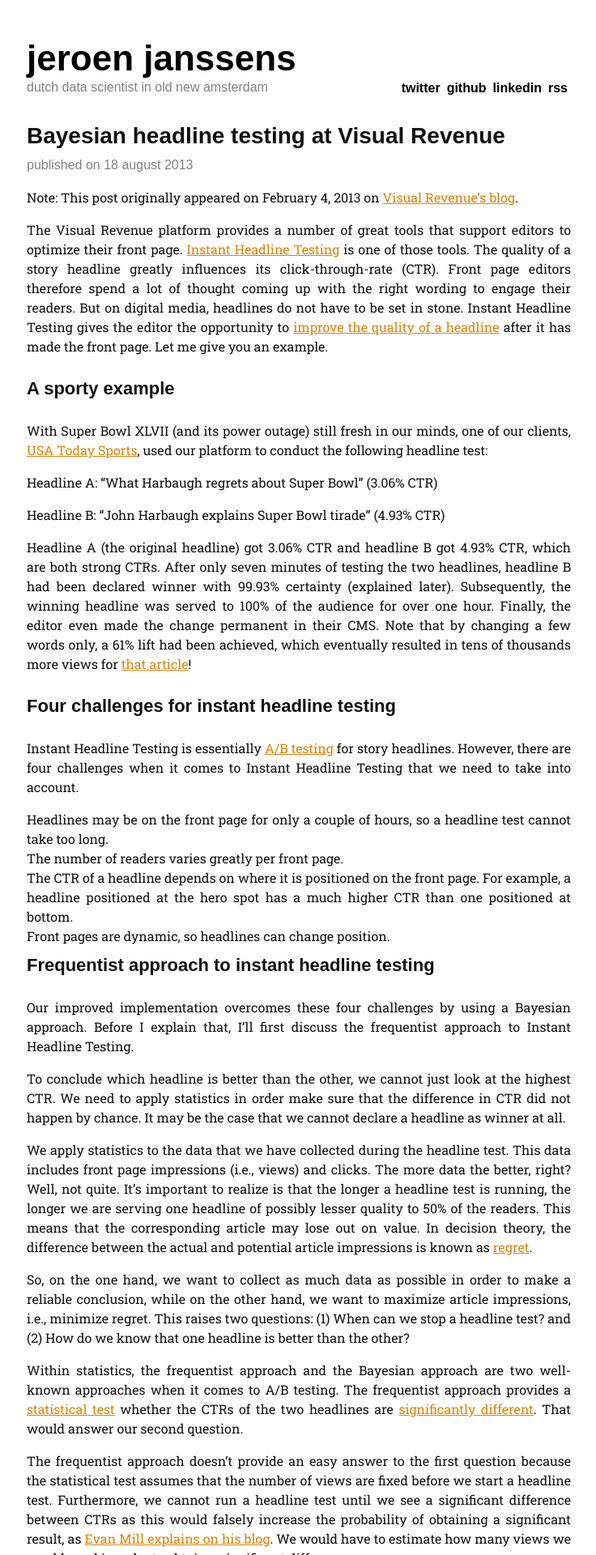
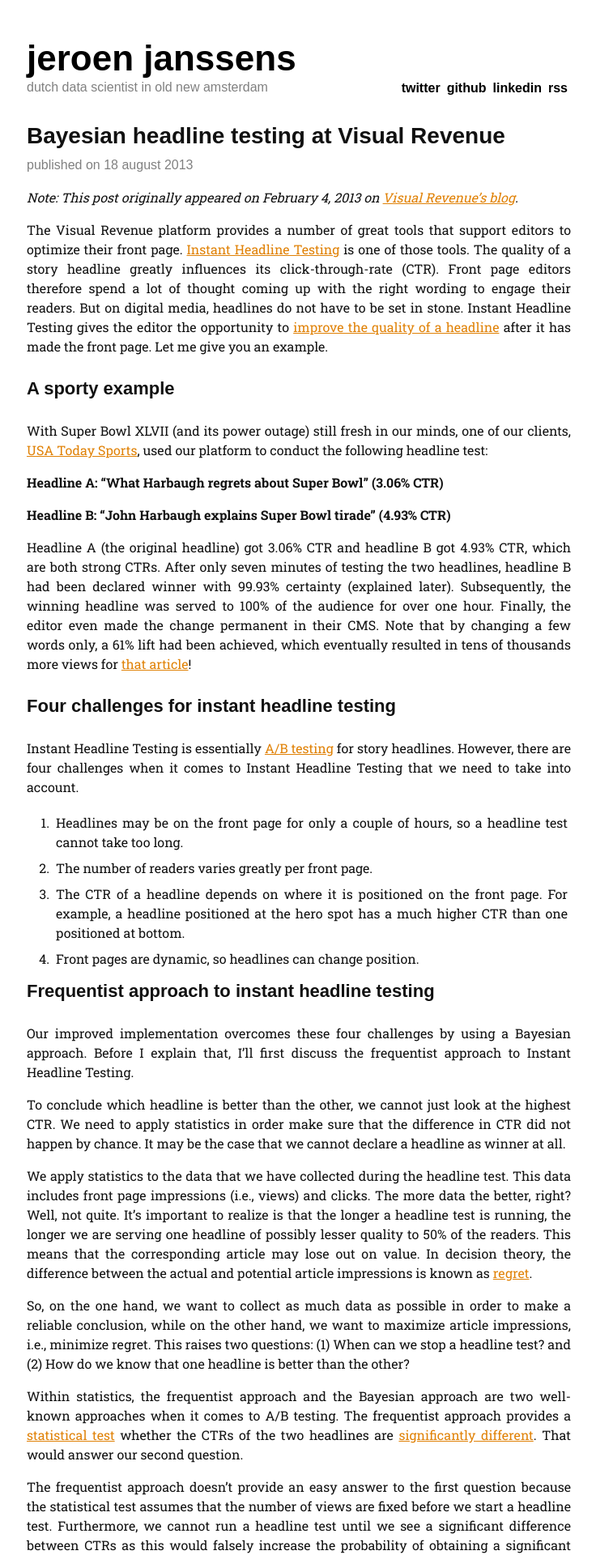
Before and after one commit to jeroenjanssens/jeroenjanssens.github.io, a Jekyll site: the page built from _posts/2013-08-18-bayesian-headline-testing-at-visual-revenue.markdown, in a window 1280 px wide. Shown: the top 1920 px of the page at 81% size, without its empty margins (271-1007 px from the left). Built offline with Jekyll 4.4.1, drawn with Linux system fonts in a browser that asks for light colours; some web fonts are replaced; Markdown is read by kramdown in place of the engine named in the settings.

Commit message:
update css

```diff
--- a/css/screen.css
+++ b/css/screen.css
@@ -75,12 +75,33 @@ html {
   line-height: 1.5em;
 }
 
-/* line 23, ../_sass/screen.sass */
+/* line 22, ../_sass/screen.sass */
+em {
+  font-style: italic;
+}
+
+/* line 25, ../_sass/screen.sass */
+strong {
+  font-weight: bold;
+}
+
+/* line 28, ../_sass/screen.sass */
+ol {
+  list-style-type: decimal;
+  list-style-position: outside;
+  margin-left: 2em;
+}
+/* line 32, ../_sass/screen.sass */
+ol > li {
+  padding: 0.25em;
+}
+
+/* line 35, ../_sass/screen.sass */
 html, body {
   height: 100%;
 }
 
-/* line 26, ../_sass/screen.sass */
+/* line 38, ../_sass/screen.sass */
 body {
   background-color: white;
   font-family: "Roboto Slab", "ff-tisa-web-pro", Georgia, Cambria, "Times New Roman", Times, serif;
@@ -88,41 +109,41 @@ body {
   color: #111111;
 }
 
-/* line 32, ../_sass/screen.sass */
+/* line 44, ../_sass/screen.sass */
 h1, h2, h3 {
   font-family: "Cabin Condensed", sans-serif;
   font-weight: 600;
 }
 
-/* line 36, ../_sass/screen.sass */
+/* line 48, ../_sass/screen.sass */
 h1 {
   font-size: 2.75em;
   line-height: 1.09091em;
 }
 
-/* line 39, ../_sass/screen.sass */
+/* line 51, ../_sass/screen.sass */
 h2 {
   font-size: 1.75em;
   line-height: 1.71429em;
 }
 
-/* line 42, ../_sass/screen.sass */
+/* line 54, ../_sass/screen.sass */
 h3 {
   font-size: 1.375em;
   line-height: 2.18182em;
 }
 
-/* line 45, ../_sass/screen.sass */
+/* line 57, ../_sass/screen.sass */
 p {
   margin: 1em 0;
 }
 
-/* line 48, ../_sass/screen.sass */
+/* line 60, ../_sass/screen.sass */
 a {
   color: #e08105;
 }
 
-/* line 51, ../_sass/screen.sass */
+/* line 63, ../_sass/screen.sass */
 #site {
   text-align: justify;
   width: 42em;
@@ -130,12 +151,12 @@ a {
   line-height: 1.5em;
 }
 
-/* line 57, ../_sass/screen.sass */
+/* line 69, ../_sass/screen.sass */
 #header {
   text-transform: lowercase;
   margin-bottom: 3em;
 }
-/* line 60, ../_sass/screen.sass */
+/* line 72, ../_sass/screen.sass */
 #header a {
   color: inherit;
   text-decoration: inherit;
@@ -164,7 +185,7 @@ a {
   color: #fa9b1e;
 }
 
-/* line 66, ../_sass/screen.sass */
+/* line 78, ../_sass/screen.sass */
 #description {
   position: relative;
   float: left;
@@ -172,12 +193,12 @@ a {
   color: gray;
 }
 
-/* line 72, ../_sass/screen.sass */
+/* line 84, ../_sass/screen.sass */
 #social {
   position: relative;
   float: right;
 }
-/* line 75, ../_sass/screen.sass */
+/* line 87, ../_sass/screen.sass */
 #social > ul {
   margin: 0;
   padding: 0;
@@ -208,25 +229,25 @@ a {
 #social > ul li.last {
   padding-right: 0;
 }
-/* line 77, ../_sass/screen.sass */
+/* line 89, ../_sass/screen.sass */
 #social > ul > li a {
   font-family: "Cabin Condensed", sans-serif;
   font-weight: 600;
 }
 
-/* line 81, ../_sass/screen.sass */
+/* line 93, ../_sass/screen.sass */
 .date {
   text-transform: lowercase;
   color: gray;
   font-family: "Cabin Condensed", sans-serif;
 }
 
-/* line 86, ../_sass/screen.sass */
+/* line 98, ../_sass/screen.sass */
 .posts .date {
   font-family: "Roboto Slab", "ff-tisa-web-pro", Georgia, Cambria, "Times New Roman", Times, serif;
 }
 
-/* line 89, ../_sass/screen.sass */
+/* line 101, ../_sass/screen.sass */
 p > code {
   font-family: "Ubuntu Mono";
   background-color: #dddddd;
@@ -236,7 +257,7 @@ p > code {
   border-radius: 0.25em / 0.25em;
 }
 
-/* line 98, ../_sass/screen.sass */
+/* line 110, ../_sass/screen.sass */
 div.highlight {
   -webkit-border-radius: 0.5em 0.5em;
   -moz-border-radius: 0.5em / 0.5em;
@@ -248,216 +269,216 @@ div.highlight {
   background-color: #444444;
   padding: 0.5em 0.75em;
 }
-/* line 106, ../_sass/screen.sass */
+/* line 118, ../_sass/screen.sass */
 div.highlight code, div.highlight pre {
   color: #fdce93;
 }
-/* line 109, ../_sass/screen.sass */
+/* line 121, ../_sass/screen.sass */
 div.highlight .hll {
   background-color: #222222;
 }
-/* line 111, ../_sass/screen.sass */
+/* line 123, ../_sass/screen.sass */
 div.highlight .c {
   color: #7f9f7f;
 }
-/* line 113, ../_sass/screen.sass */
+/* line 125, ../_sass/screen.sass */
 div.highlight .err {
   color: #e37170;
   background-color: #3d3535;
 }
-/* line 116, ../_sass/screen.sass */
+/* line 128, ../_sass/screen.sass */
 div.highlight .g {
   color: #7f9f7f;
 }
-/* line 118, ../_sass/screen.sass */
+/* line 130, ../_sass/screen.sass */
 div.highlight .k {
   color: #f0dfaf;
 }
-/* line 120, ../_sass/screen.sass */
+/* line 132, ../_sass/screen.sass */
 div.highlight .l {
   color: #cccccc;
 }
-/* line 122, ../_sass/screen.sass */
+/* line 134, ../_sass/screen.sass */
 div.highlight .n {
   color: #dcdccc;
 }
-/* line 124, ../_sass/screen.sass */
+/* line 136, ../_sass/screen.sass */
 div.highlight .o {
   color: #f0efd0;
 }
-/* line 126, ../_sass/screen.sass */
+/* line 138, ../_sass/screen.sass */
 div.highlight .x {
   color: #cccccc;
 }
-/* line 128, ../_sass/screen.sass */
+/* line 140, ../_sass/screen.sass */
 div.highlight .p {
   color: #41706f;
 }
-/* line 130, ../_sass/screen.sass */
+/* line 142, ../_sass/screen.sass */
 div.highlight .cm, div.highlight .cp, div.highlight .c1 {
   color: #7f9f7f;
 }
-/* line 132, ../_sass/screen.sass */
+/* line 144, ../_sass/screen.sass */
 div.highlight .cs {
   color: #cd0000;
   font-weight: bold;
 }
-/* line 135, ../_sass/screen.sass */
+/* line 147, ../_sass/screen.sass */
 div.highlight .gd {
   color: #cd0000;
 }
-/* line 137, ../_sass/screen.sass */
+/* line 149, ../_sass/screen.sass */
 div.highlight .ge {
   color: #cccccc;
   font-style: italic;
 }
-/* line 140, ../_sass/screen.sass */
+/* line 152, ../_sass/screen.sass */
 div.highlight .gr {
   color: red;
 }
-/* line 142, ../_sass/screen.sass */
+/* line 154, ../_sass/screen.sass */
 div.highlight .gh {
   color: #dcdccc;
   font-weight: bold;
 }
-/* line 145, ../_sass/screen.sass */
+/* line 157, ../_sass/screen.sass */
 div.highlight .gi {
   color: #00cd00;
 }
-/* line 147, ../_sass/screen.sass */
+/* line 159, ../_sass/screen.sass */
 div.highlight .go {
   color: gray;
 }
-/* line 149, ../_sass/screen.sass */
+/* line 161, ../_sass/screen.sass */
 div.highlight .gp {
   color: #dcdccc;
   font-weight: bold;
 }
-/* line 152, ../_sass/screen.sass */
+/* line 164, ../_sass/screen.sass */
 div.highlight .gs {
   color: #cccccc;
   font-weight: bold;
 }
-/* line 155, ../_sass/screen.sass */
+/* line 167, ../_sass/screen.sass */
 div.highlight .gu {
   color: purple;
   font-weight: bold;
 }
-/* line 158, ../_sass/screen.sass */
+/* line 170, ../_sass/screen.sass */
 div.highlight .gt {
   color: #0040d0;
 }
-/* line 160, ../_sass/screen.sass */
+/* line 172, ../_sass/screen.sass */
 div.highlight .kc {
   color: #dca3a3;
 }
-/* line 162, ../_sass/screen.sass */
+/* line 174, ../_sass/screen.sass */
 div.highlight .kd {
   color: #ffff86;
 }
-/* line 164, ../_sass/screen.sass */
+/* line 176, ../_sass/screen.sass */
 div.highlight .kn {
   color: #dfaf8f;
   font-weight: bold;
 }
-/* line 167, ../_sass/screen.sass */
+/* line 179, ../_sass/screen.sass */
 div.highlight .kp {
   color: #cdcf99;
 }
-/* line 169, ../_sass/screen.sass */
+/* line 181, ../_sass/screen.sass */
 div.highlight .kr {
   color: #cdcd00;
 }
-/* line 171, ../_sass/screen.sass */
+/* line 183, ../_sass/screen.sass */
 div.highlight .kt {
   color: #00cd00;
 }
-/* line 173, ../_sass/screen.sass */
+/* line 185, ../_sass/screen.sass */
 div.highlight .ld {
   color: #cc9393;
 }
-/* line 175, ../_sass/screen.sass */
+/* line 187, ../_sass/screen.sass */
 div.highlight .m {
   color: #8cd0d3;
 }
-/* line 177, ../_sass/screen.sass */
+/* line 189, ../_sass/screen.sass */
 div.highlight .s {
   color: #cc9393;
 }
-/* line 179, ../_sass/screen.sass */
+/* line 191, ../_sass/screen.sass */
 div.highlight .na {
   color: #9ac39f;
 }
-/* line 181, ../_sass/screen.sass */
+/* line 193, ../_sass/screen.sass */
 div.highlight .nb, div.highlight .nc {
   color: #efef8f;
 }
-/* line 183, ../_sass/screen.sass */
+/* line 195, ../_sass/screen.sass */
 div.highlight .no, div.highlight .nd {
   color: #cccccc;
 }
-/* line 185, ../_sass/screen.sass */
+/* line 197, ../_sass/screen.sass */
 div.highlight .ni {
   color: #c28182;
 }
-/* line 187, ../_sass/screen.sass */
+/* line 199, ../_sass/screen.sass */
 div.highlight .ne {
   color: #c3bf9f;
   font-weight: bold;
 }
-/* line 190, ../_sass/screen.sass */
+/* line 202, ../_sass/screen.sass */
 div.highlight .nf {
   color: #efef8f;
 }
-/* line 192, ../_sass/screen.sass */
+/* line 204, ../_sass/screen.sass */
 div.highlight .nl {
   color: #cccccc;
 }
-/* line 194, ../_sass/screen.sass */
+/* line 206, ../_sass/screen.sass */
 div.highlight .nn {
   color: #8fbede;
 }
-/* line 196, ../_sass/screen.sass */
+/* line 208, ../_sass/screen.sass */
 div.highlight .nx, div.highlight .py {
   color: #cccccc;
 }
-/* line 198, ../_sass/screen.sass */
+/* line 210, ../_sass/screen.sass */
 div.highlight .nt {
   color: #9ac39f;
 }
-/* line 200, ../_sass/screen.sass */
+/* line 212, ../_sass/screen.sass */
 div.highlight .nv {
   color: #dcdccc;
 }
-/* line 202, ../_sass/screen.sass */
+/* line 214, ../_sass/screen.sass */
 div.highlight .ow {
   color: #f0efd0;
 }
-/* line 204, ../_sass/screen.sass */
+/* line 216, ../_sass/screen.sass */
 div.highlight .w {
   color: #cccccc;
 }
-/* line 206, ../_sass/screen.sass */
+/* line 218, ../_sass/screen.sass */
 div.highlight .mf, div.highlight .mh, div.highlight .mi, div.highlight .mo {
   color: #8cd0d3;
 }
-/* line 208, ../_sass/screen.sass */
+/* line 220, ../_sass/screen.sass */
 div.highlight .sb, div.highlight .sc, div.highlight .sd, div.highlight .s2, div.highlight .se, div.highlight .sh, div.highlight .si, div.highlight .sx, div.highlight .sr, div.highlight .s1, div.highlight .ss {
   color: #cc9393;
 }
-/* line 210, ../_sass/screen.sass */
+/* line 222, ../_sass/screen.sass */
 div.highlight .bp, div.highlight .vc {
   color: #efef8f;
 }
-/* line 212, ../_sass/screen.sass */
+/* line 224, ../_sass/screen.sass */
 div.highlight .vg {
   color: #dcdccc;
 }
-/* line 214, ../_sass/screen.sass */
+/* line 226, ../_sass/screen.sass */
 div.highlight .vi {
   color: #ffffc7;
 }
-/* line 216, ../_sass/screen.sass */
+/* line 228, ../_sass/screen.sass */
 div.highlight .il {
   color: #8cd0d3;
 }
```
